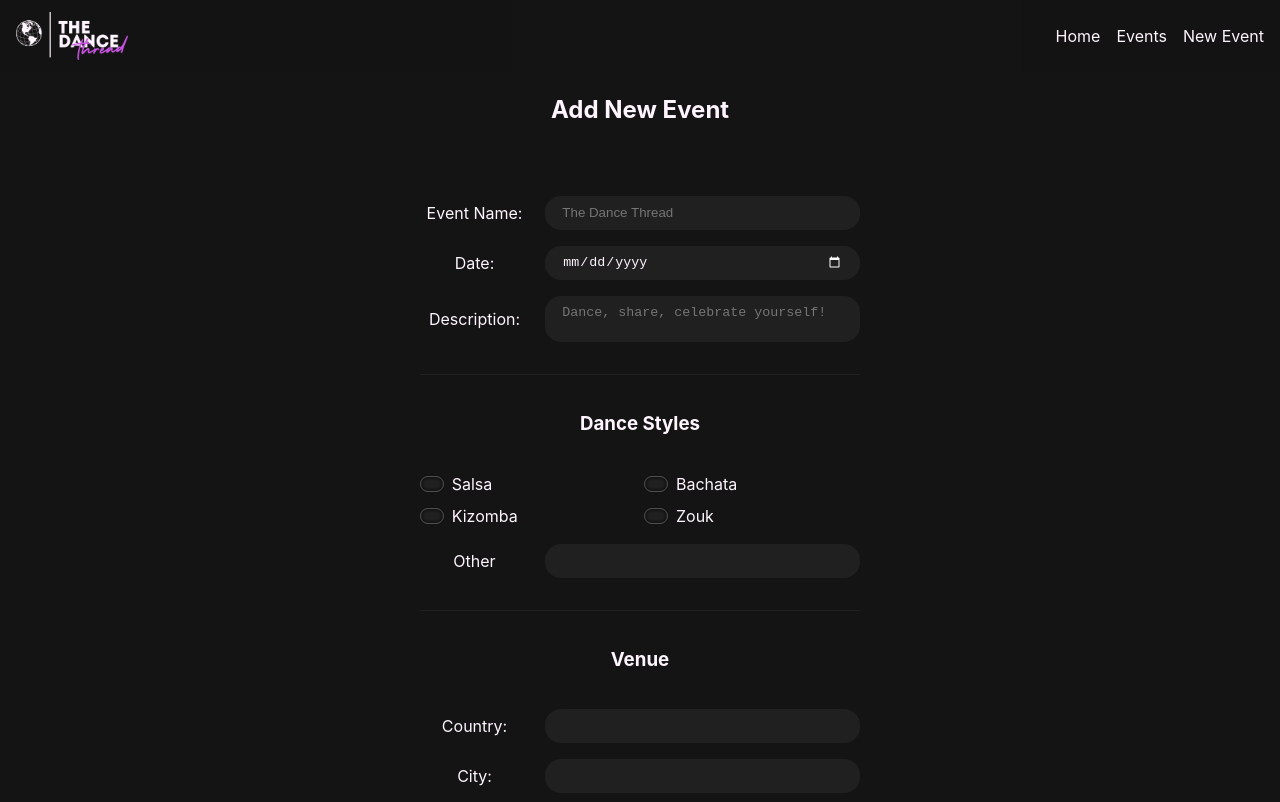
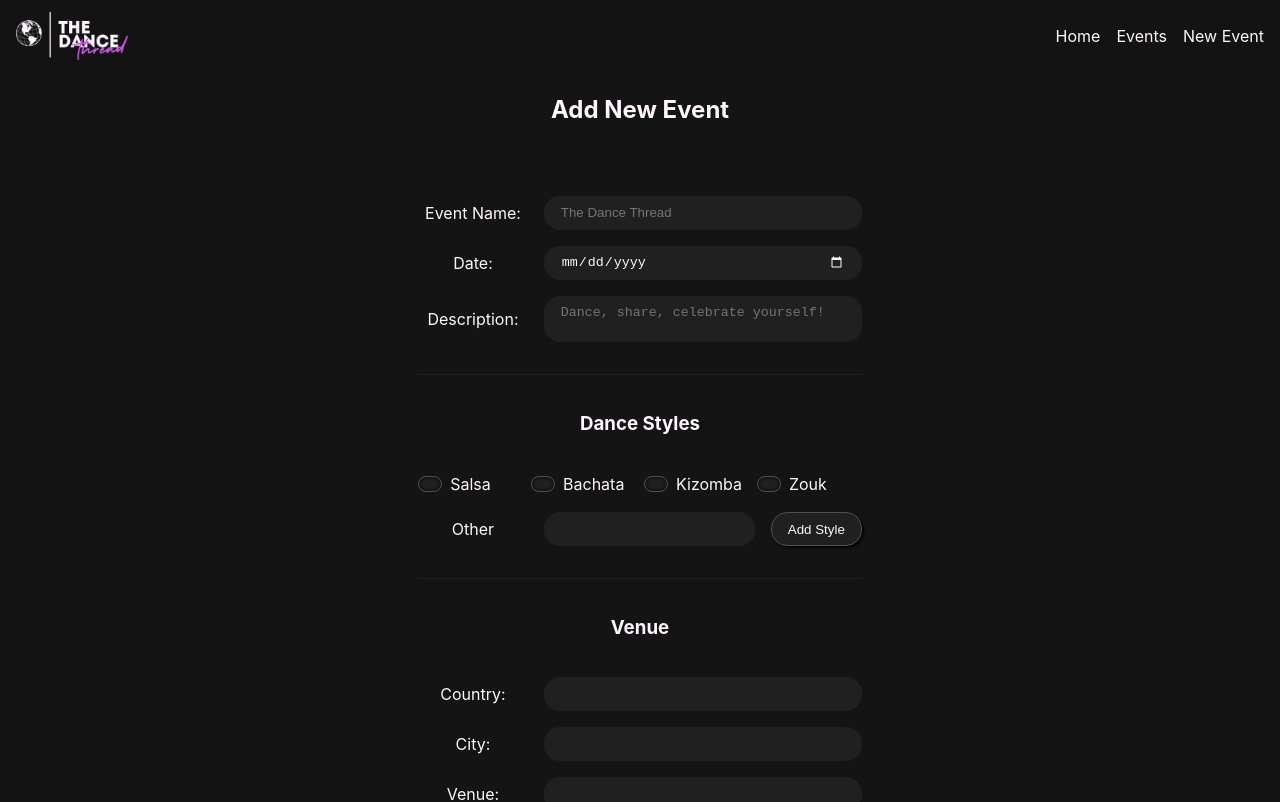
Before and after one commit to Durounseki/TheDanceThread, a React (Vite) app in the folder tdt-app/: page /events/create in a window 1280 px wide. Shown: the top 802 px of the page. Built offline with nearby package versions, Linux system fonts and the light colour scheme.

Commit message:
feat: add other dance style checkbox

```diff
--- a/tdt-app/src/App.css
+++ b/tdt-app/src/App.css
@@ -521,8 +521,7 @@ input[type="date"] {
   color: #b4d4ee;
 }
 
-#add-sns,
-.submit-event {
+.event-form-button {
   grid-column: 2;
   margin-left: auto;
   background-color: #202020;
@@ -559,7 +558,7 @@ input[type="file"]::file-selector-button {
 .form-checkbox-container {
   grid-column: 1 / 3;
   display: grid;
-  grid-template-columns: 1fr 1fr;
+  grid-template-columns: repeat(auto-fill, minmax(100px, 1fr));
   gap: 8px;
   align-items: center;
   label {
@@ -597,6 +596,10 @@ input[type="file"]::file-selector-button {
   transition: background-color 0.3s ease-in-out;
 }
 
+.style-checkbox:focus + .custom-checkbox {
+  border: solid 1px #b4d4ee;
+}
+
 label:hover input ~ .custom-checkbox {
   background-color: #505050;
 }
@@ -604,3 +607,9 @@ label:hover input ~ .custom-checkbox {
 label input:checked ~ .custom-checkbox {
   background-color: #b4d4ee;
 }
+
+.other-style-container {
+  display: flex;
+  gap: 16px;
+  flex-wrap: wrap;
+}
--- /dev/null
+++ b/tdt-app/src/Events/components/CustomCheckbox.jsx
@@ -0,0 +1,33 @@
+import PropTypes from "prop-types";
+
+const CustomCheckbox = ({ style, onCheck }) => {
+  return (
+    <>
+      <label htmlFor={style.value}>
+        <input
+          className="style-checkbox"
+          type="checkbox"
+          id={style.id}
+          name="style[]"
+          value={style.value}
+          onChange={onCheck}
+          checked={style.checked}
+        />
+        <div className="custom-checkbox"></div>
+        {style.text}
+      </label>
+    </>
+  );
+};
+
+CustomCheckbox.propTypes = {
+  style: PropTypes.shape({
+    id: PropTypes.string.isRequired,
+    value: PropTypes.string.isRequired,
+    text: PropTypes.string.isRequired,
+    checked: PropTypes.bool.isRequired,
+  }).isRequired,
+  onCheck: PropTypes.func.isRequired,
+};
+
+export default CustomCheckbox;
--- a/tdt-app/src/Events/components/EventForm.jsx
+++ b/tdt-app/src/Events/components/EventForm.jsx
@@ -1,13 +1,42 @@
 import { useState, useRef, useEffect } from "react";
 import SnsGroup from "./SnsGroup";
 import { v4 as uuidv4 } from "uuid";
+import CustomCheckbox from "./CustomCheckbox";
 
 function EventForm() {
-  const [styles, setStyles] = useState([]);
+  const [styleOptions, setStyleOptions] = useState([
+    {
+      id: uuidv4(),
+      value: "salsa",
+      text: "Salsa",
+      checked: false,
+    },
+    {
+      id: uuidv4(),
+      value: "bachata",
+      text: "Bachata",
+      checked: false,
+    },
+    {
+      id: uuidv4(),
+      value: "kizomba",
+      text: "Kizomba",
+      checked: false,
+    },
+    {
+      id: uuidv4(),
+      value: "zouk",
+      text: "Zouk",
+      checked: false,
+    },
+  ]);
+  // const [styles, setStyles] = useState([]);
+  const [otherStyle, setOtherStyle] = useState("");
   const [snsGroups, setSnsGroups] = useState([
     { id: uuidv4(), platform: "website" },
   ]);
   const textAreaRef = useRef(null);
+  const apiUrl = import.meta.env.VITE_API_URL;
 
   useEffect(() => {
     const textArea = textAreaRef.current;
@@ -21,13 +50,36 @@ function EventForm() {
     return () => textArea.removeEventListener("input", resizeTextArea);
   }, []);
 
-  const handleStyleChange = (event) => {
-    const { value, checked } = event.target;
+  const handleStyleCheck = (event) => {
+    const { id, checked } = event.target;
     if (checked) {
-      setStyles([...styles, value]);
+      setStyleOptions(
+        styleOptions.map((option) =>
+          option.id === id ? { ...option, checked: true } : option
+        )
+      );
     } else {
-      setStyles(styles.filter((style) => style !== value));
+      setStyleOptions(
+        styleOptions.map((option) =>
+          option.id === id ? { ...option, checked: false } : option
+        )
+      );
     }
+  };
+
+  const handleOtherStyle = (event) => {
+    event.preventDefault;
+    const value = otherStyle.trim().toLowerCase();
+    if (!styleOptions.some((style) => style.value === value)) {
+      const newStyle = {
+        id: uuidv4(),
+        value: value,
+        text: value.charAt(0).toUpperCase() + value.slice(1),
+        checked: true,
+      };
+      setStyleOptions([...styleOptions, newStyle]);
+    }
+    setOtherStyle("");
   };
 
   const handleAddSnsLink = () => {
@@ -76,20 +128,18 @@ function EventForm() {
     const formData = new FormData(event.target);
 
     try {
-      for (const pair of formData.entries()) {
-        console.log(pair[0] + ", " + pair[1]);
+      for (const key of formData.keys()) {
+        console.log(key + ": " + formData.get(key));
       }
-      // const response = await fetch("/events/create", {
-      //   method: "POST",
-      //   body: formData,
-      // });
-      // if (response.ok) {
-      //   // Handle successful submission (e.g., redirect, show message)
-      //   console.log("Event created successfully!");
-      // } else {
-      //   // Handle error
-      //   console.error("Error creating event");
-      // }
+      const response = await fetch(`${apiUrl}/events`, {
+        method: "POST",
+        body: formData,
+      });
+      if (response.ok) {
+        console.log("Event created successfully!");
+      } else {
+        console.error("Error creating event");
+      }
     } catch (error) {
       console.error("Error:", error);
     }
@@ -124,57 +174,33 @@ function EventForm() {
         <h3 className="form-section-header">Dance Styles</h3>
 
         <div className="form-checkbox-container">
-          <label htmlFor="salsa">
-            <input
-              className="style-checkbox"
-              type="checkbox"
-              id="salsa"
-              name="style"
-              value="salsa"
-              onChange={handleStyleChange}
+          {styleOptions.map((style) => (
+            <CustomCheckbox
+              key={style.id}
+              style={style}
+              onCheck={handleStyleCheck}
             />
-            <div className="custom-checkbox"></div>
-            Salsa
-          </label>
-          <label htmlFor="bachata">
-            <input
-              className="style-checkbox"
-              type="checkbox"
-              id="bachata"
-              name="style"
-              value="bachata"
-              onChange={handleStyleChange}
-            />
-            <div className="custom-checkbox"></div>
-            Bachata
-          </label>
-          <label htmlFor="kizomba">
-            <input
-              className="style-checkbox"
-              type="checkbox"
-              id="kizomba"
-              name="style"
-              value="kizomba"
-              onChange={handleStyleChange}
-            />
-            <div className="custom-checkbox"></div>
-            Kizomba
-          </label>
-          <label htmlFor="zouk">
-            <input
-              className="style-checkbox"
-              type="checkbox"
-              id="zouk"
-              name="style"
-              value="zouk"
-              onChange={handleStyleChange}
-            />
-            <div className="custom-checkbox"></div>
-            Zouk
-          </label>
+          ))}
         </div>
+
         <label htmlFor="other">Other</label>
-        <input type="text" id="other" name="style" />
+        <div className="other-style-container">
+          <input
+            type="text"
+            id="other"
+            name="other-style"
+            value={otherStyle}
+            onChange={(event) => setOtherStyle(event.target.value)}
+          />
+          <button
+            type="button"
+            id="user-add-style"
+            className="event-form-button"
+            onClick={handleOtherStyle}
+          >
+            Add Style
+          </button>
+        </div>
 
         <div className="form-separator"></div>
         <h3 className="form-section-header">Venue</h3>
@@ -185,13 +211,13 @@ function EventForm() {
         <input type="text" id="city" name="city" required />
 
         <label htmlFor="venue-name">Venue:</label>
-        <input type="text" id="venue-name" name="venue-name" required />
+        <input type="text" id="venue-name" name="venue-name[]" required />
 
         <label htmlFor="venue-url">Location:</label>
         <input
           type="text"
           id="venue-url"
-          name="venue-url"
+          name="venue-url[]"
           placeholder="Google Maps link"
         />
 
@@ -212,7 +238,12 @@ function EventForm() {
             />
           ))}
           {snsGroups.length < 4 && (
-            <button type="button" id="add-sns" onClick={handleAddSnsLink}>
+            <button
+              type="button"
+              className="event-form-button"
+              id="add-sns"
+              onClick={handleAddSnsLink}
+            >
               Add Link
             </button>
           )}
@@ -223,7 +254,7 @@ function EventForm() {
         <label htmlFor="flyer">Upload Image:</label>
         <input type="file" accept="image/*" id="flyer" name="flyer" />
 
-        <button type="submit" className="submit-event">
+        <button type="submit" className="event-form-button">
           Add Event
         </button>
       </form>
--- a/tdt-app/src/Events/components/SnsGroup.jsx
+++ b/tdt-app/src/Events/components/SnsGroup.jsx
@@ -1,48 +1,3 @@
-// import { useState } from "react";
-// import PropTypes from "prop-types";
-
-// function SnsGroup({ canRemove, onRemove }) {
-//   const [platform, setPlatform] = useState("website");
-//   const [url, setUrl] = useState("");
-
-//   return (
-//     <div className="sns-group">
-//       <select
-//         name="sns-platform"
-//         value={platform}
-//         onChange={(event) => setPlatform(event.target.value)}
-//       >
-//         <option value="website">Website</option>
-//         <option value="facebook">Facebook</option>
-//         <option value="instagram">Instagram</option>
-//         <option value="youtube">YouTube</option>
-//       </select>
-//       <input
-//         type="text"
-//         name="sns-url"
-//         placeholder="Enter URL"
-//         value={url}
-//         onChange={(event) => setUrl(event.target.value)}
-//         required
-//       />
-//       <button
-//         type="button"
-//         onClick={onRemove}
-//         className={`remove-sns` + (canRemove ? "" : " disabled")}
-//       >
-//         Remove
-//       </button>
-//     </div>
-//   );
-// }
-
-// SnsGroup.propTypes = {
-//   canRemove: PropTypes.bool.isRequired,
-//   onRemove: PropTypes.func.isRequired,
-// };
-
-// export default SnsGroup;
-
 import { useState } from "react";
 import PropTypes from "prop-types";
 
@@ -76,7 +31,7 @@ function SnsGroup({
   return (
     <div className="sns-group">
       <select
-        name="sns-platform"
+        name="sns-platform[]"
         value={platform}
         onChange={(event) => setPlatform(event.target.value)}
       >
@@ -92,7 +47,7 @@ function SnsGroup({
       </select>
       <input
         type="text"
-        name="sns-url"
+        name="sns-url[]"
         placeholder="Enter URL"
         value={url}
         onChange={(event) => setUrl(event.target.value)}
```
Also changed, not shown: 2 other files (tests, documents, lock files or other folders).
